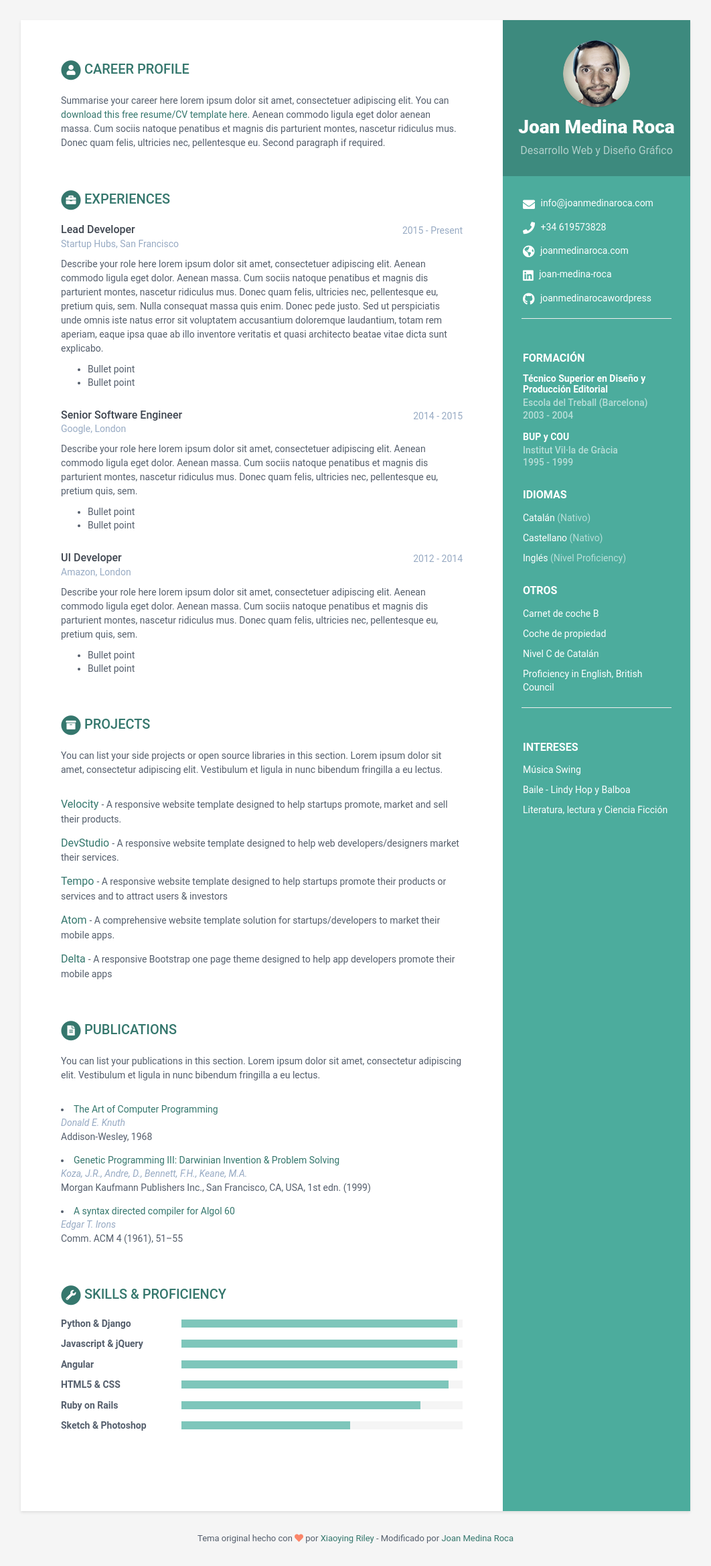
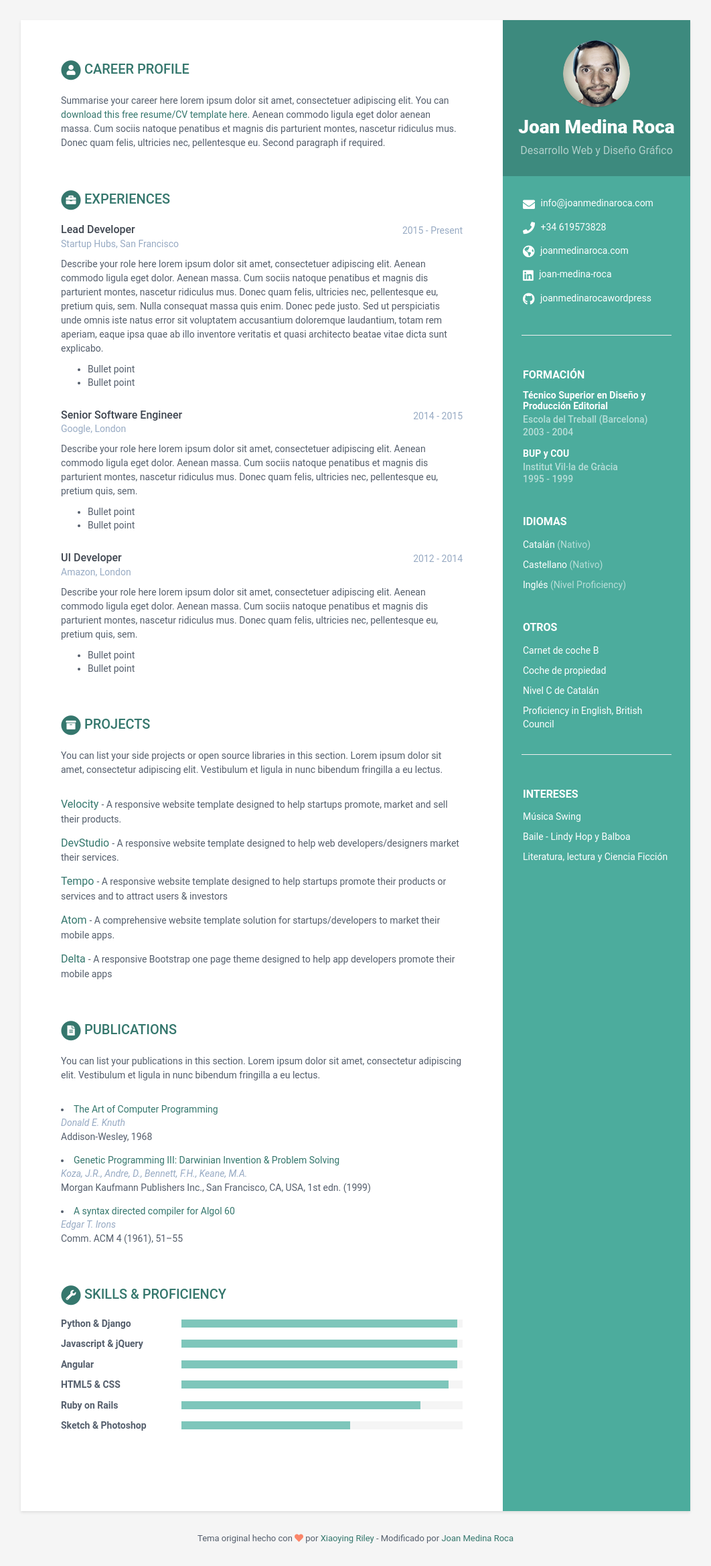
Before and after one commit to joan-medina-roca/cv.joanmedinaroca.com, a Jekyll site: the page built from index.html, in a window 1280 px wide. Shown: the whole page at 67% size, without its empty margins (109-1171 px from the left). Built offline with Jekyll 4.4.1, drawn with Linux system fonts in a browser that asks for light colours.

Commit message:
margenes 2

```diff
--- a/_sass/_base.scss
+++ b/_sass/_base.scss
@@ -103,7 +103,7 @@ p {
     }
   }
   .container-block {
-    padding: 30px 30px 0px 30px;
+    padding: 30px 30px 15px 30px;
   }
   .container-block-title {
     text-transform: uppercase;
```
